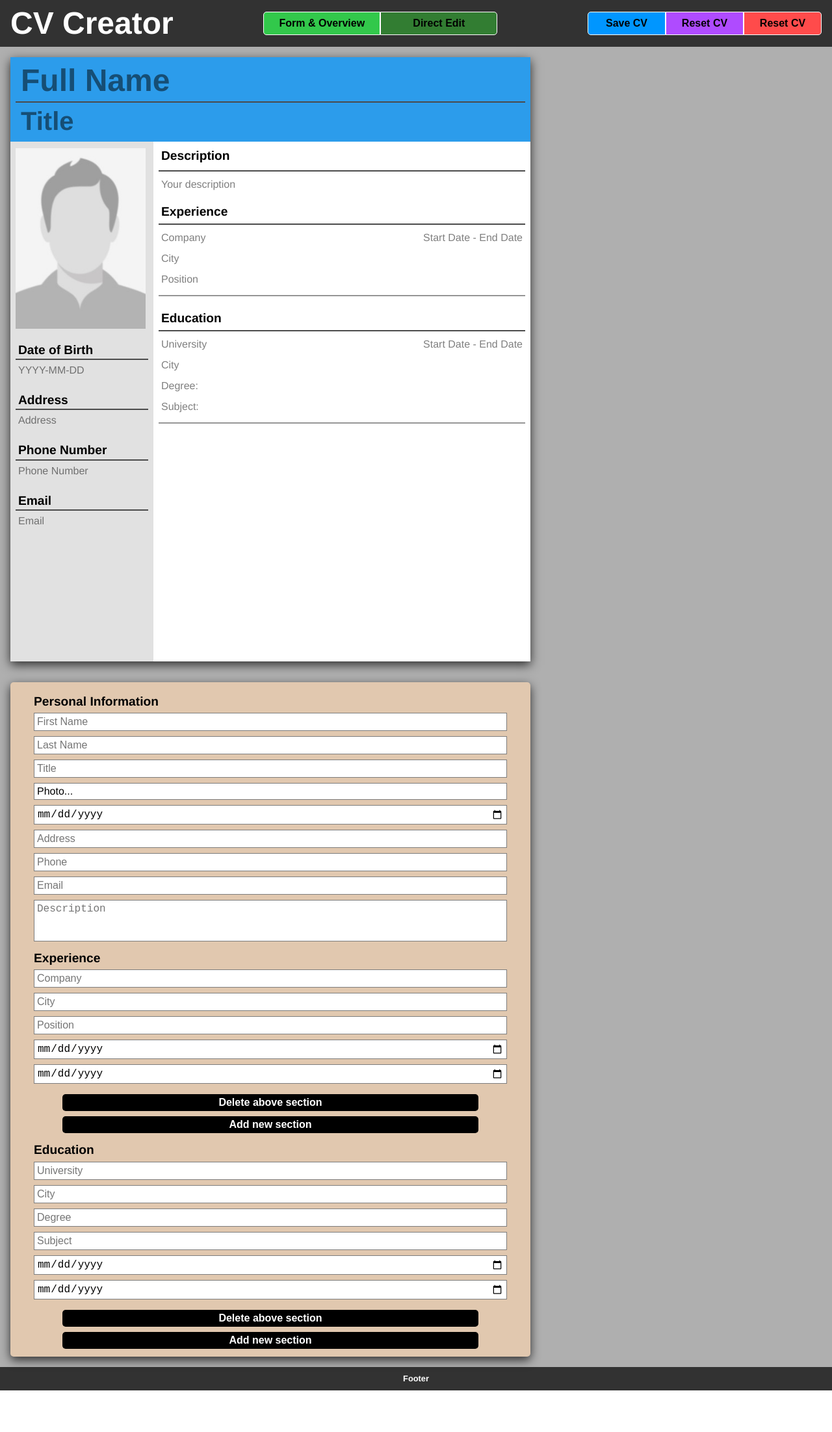
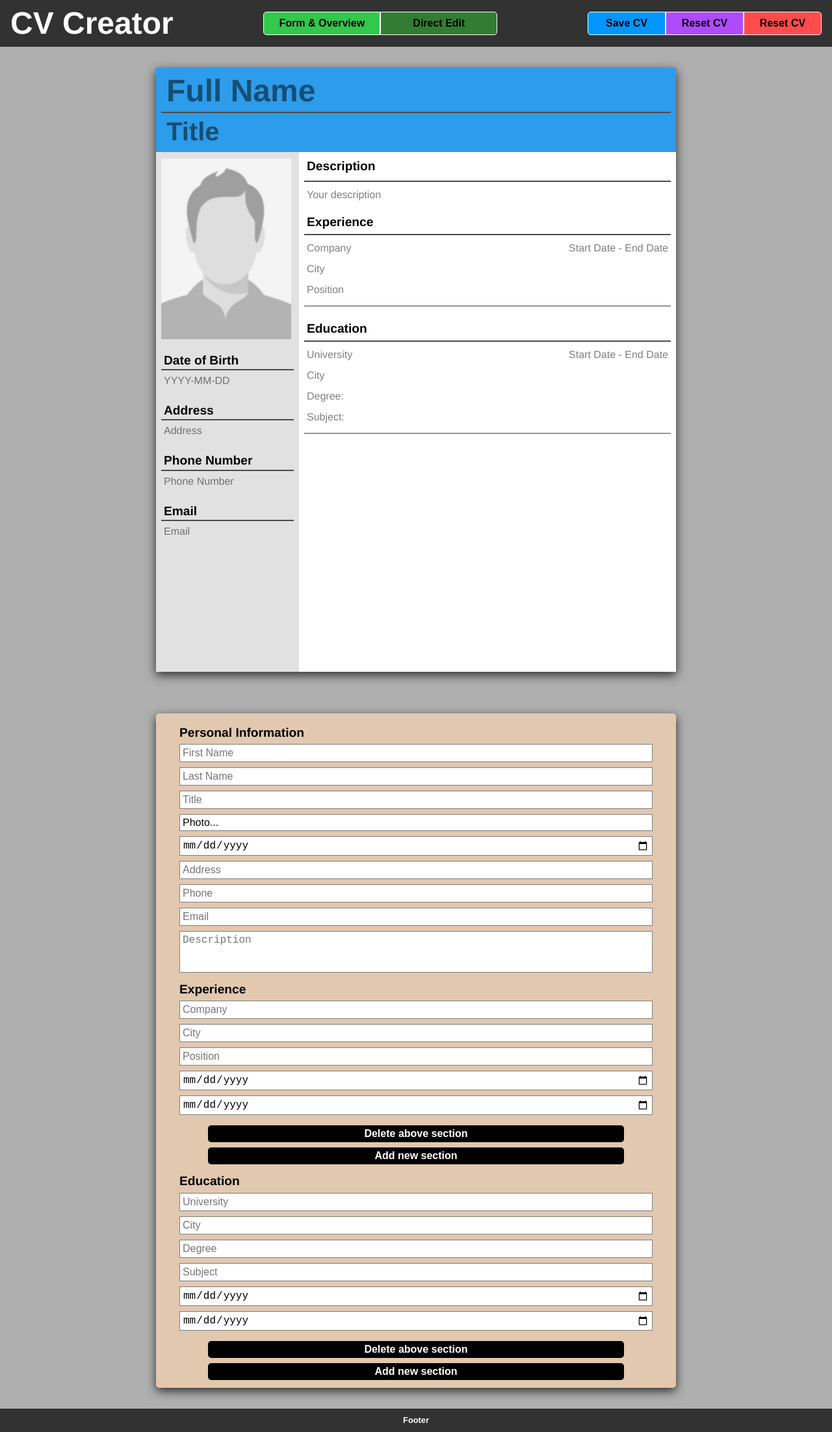
Before and after one commit to gizinski-jacek/cv-project-react, a React (Create React App) app: page / in a window 1280 px wide. Shown: the whole page at 65% size. Before the commit the page ends 2140 px from the top, so only its background shows below. Built offline with nearby package versions, Linux system fonts and the light colour scheme.

Commit message:
Minor fix

```diff
--- a/src/App.css
+++ b/src/App.css
@@ -434,15 +434,14 @@ input[name='photo'] {
 @media (max-width: 1360px) {
 	.formOverviewMode {
 		flex-direction: column;
+		align-items: center;
 	}
 
 	.overview {
-		margin: 1rem;
 		position: initial;
 	}
 
 	.dataForm {
-		margin: 1rem;
 		width: 800px;
 	}
 }
```
